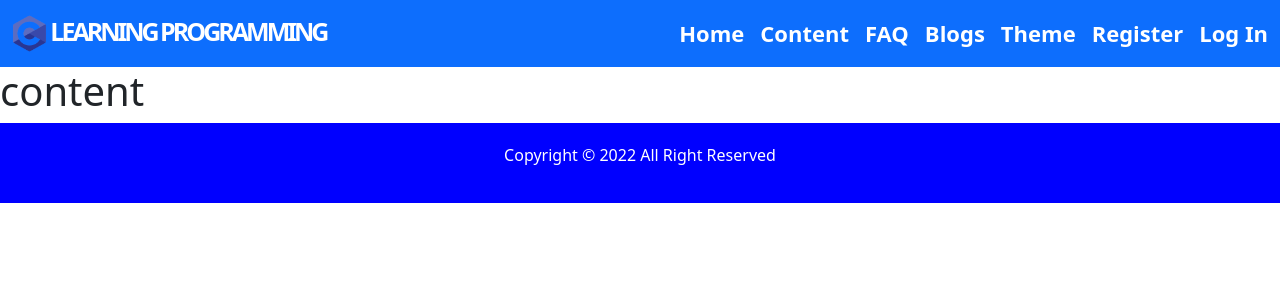
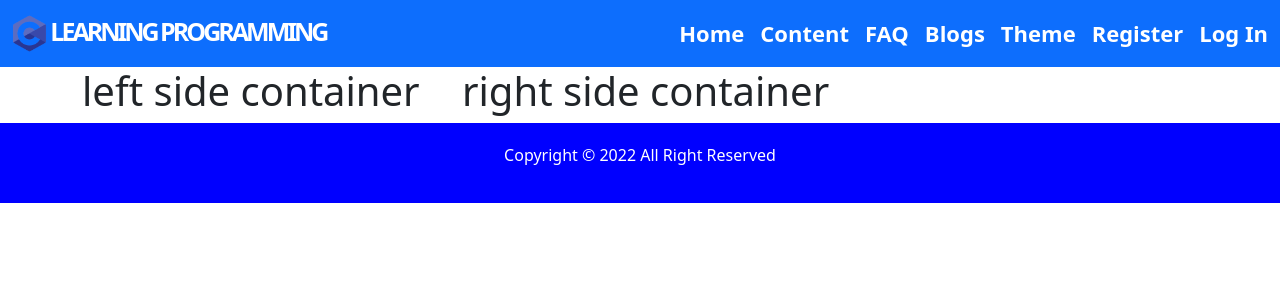
Before and after one commit to FFrajibraj779/learning-programming, a React (Create React App) app: page /content in a window 1280 px wide. Shown: the top 300 px of the page. Built offline with nearby package versions, Linux system fonts and the light colour scheme; no server answers.

Commit message:
content layout added

```diff
--- /dev/null
+++ b/src/Component/Layout/ContentLayout.js
@@ -0,0 +1,30 @@
+import React from 'react';
+import { Col, Container, Row } from 'react-bootstrap';
+import { Outlet } from 'react-router-dom';
+import Content from '../Pages/Content/Content';
+import Footer from '../Pages/Footer/Footer';
+import Header from '../Pages/Header/Header';
+import LeftsideContainer from '../Pages/LeftsideContainer/LeftsideContainer';
+import RightsideContainer from '../RightsideContainer/RightsideContainer';
+
+const ContentLayout = () => {
+    return (
+        <div>
+
+             <Container>
+                <Row>
+                    <Col lg="4">
+                     <LeftsideContainer></LeftsideContainer>
+                    </Col>
+                    <Col>
+                    <RightsideContainer></RightsideContainer>
+                    </Col>
+                </Row>
+             </Container>
+             <Content></Content>
+
+        </div>
+    );
+};
+
+export default ContentLayout;
--- a/src/Component/Pages/Content/Content.js
+++ b/src/Component/Pages/Content/Content.js
@@ -1,9 +1,10 @@
 import React from 'react';
+
 
 const Content = () => {
     return (
         <div>
-            <h1>content</h1>
+
         </div>
     );
 };
--- a/src/Component/Pages/Header/Header.js
+++ b/src/Component/Pages/Header/Header.js
@@ -33,10 +33,10 @@ const Header = () => {
                         </Nav>
                         <div className='d-lg-flex gap-3'>
                             <Nav.Link> <Link className='menubar ' to="/">Home</Link></Nav.Link>
-                            <Nav.Link> <Link className='menubar ' to="/">Content </Link></Nav.Link>
-                           <Nav.Link> <Link className='menubar ' to="/">FAQ</Link></Nav.Link>
-                            <Nav.Link> <Link className='menubar ' to="/">Blogs</Link></Nav.Link>
-                            <Nav.Link> <Link className='menubar ' to="/">Theme</Link></Nav.Link>
+                            <Nav.Link> <Link className='menubar ' to="/content">Content </Link></Nav.Link>
+                           <Nav.Link> <Link className='menubar ' to="/faq">FAQ</Link></Nav.Link>
+                            <Nav.Link> <Link className='menubar ' to="/blog">Blogs</Link></Nav.Link>
+                            <Nav.Link> <Link className='menubar ' to="/theme">Theme</Link></Nav.Link>
                             {
                                 userInfo?.uid ?
                                  <>
--- /dev/null
+++ b/src/Component/Pages/LeftsideContainer/LeftsideContainer.js
@@ -0,0 +1,11 @@
+import React from 'react';
+
+const LeftsideContainer = () => {
+    return (
+        <div>
+            <h1>left side container </h1>
+        </div>
+    );
+};
+
+export default LeftsideContainer;
--- /dev/null
+++ b/src/Component/RightsideContainer/RightsideContainer.js
@@ -0,0 +1,11 @@
+import React from 'react';
+
+const RightsideContainer = () => {
+    return (
+        <div>
+            <h1>right side container </h1>
+        </div>
+    );
+};
+
+export default RightsideContainer;
--- a/src/Component/Routes/Routes.js
+++ b/src/Component/Routes/Routes.js
@@ -1,5 +1,6 @@
 
 import { createBrowserRouter } from "react-router-dom";
+import ContentLayout from "../Layout/ContentLayout";
 import Main from "../Layout/Main";
 import Blogs from "../Pages/Blogs/Blogs";
 import Content from "../Pages/Content/Content";
@@ -39,8 +40,9 @@ const router = createBrowserRouter([
             },
             {
                 path:'/content',
-                element:<Content></Content>
-            }
+                element:<ContentLayout></ContentLayout>
+            },
+
 
         ]
     }
```
